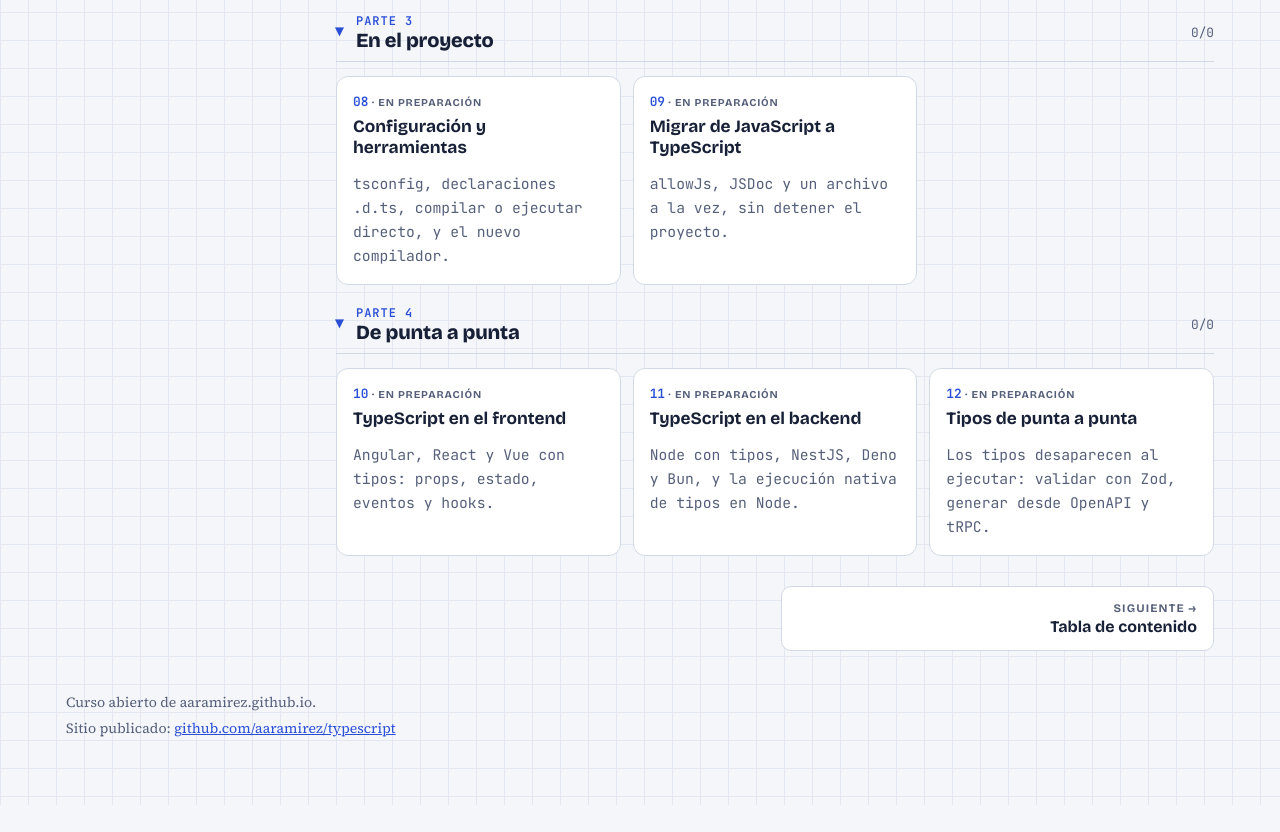
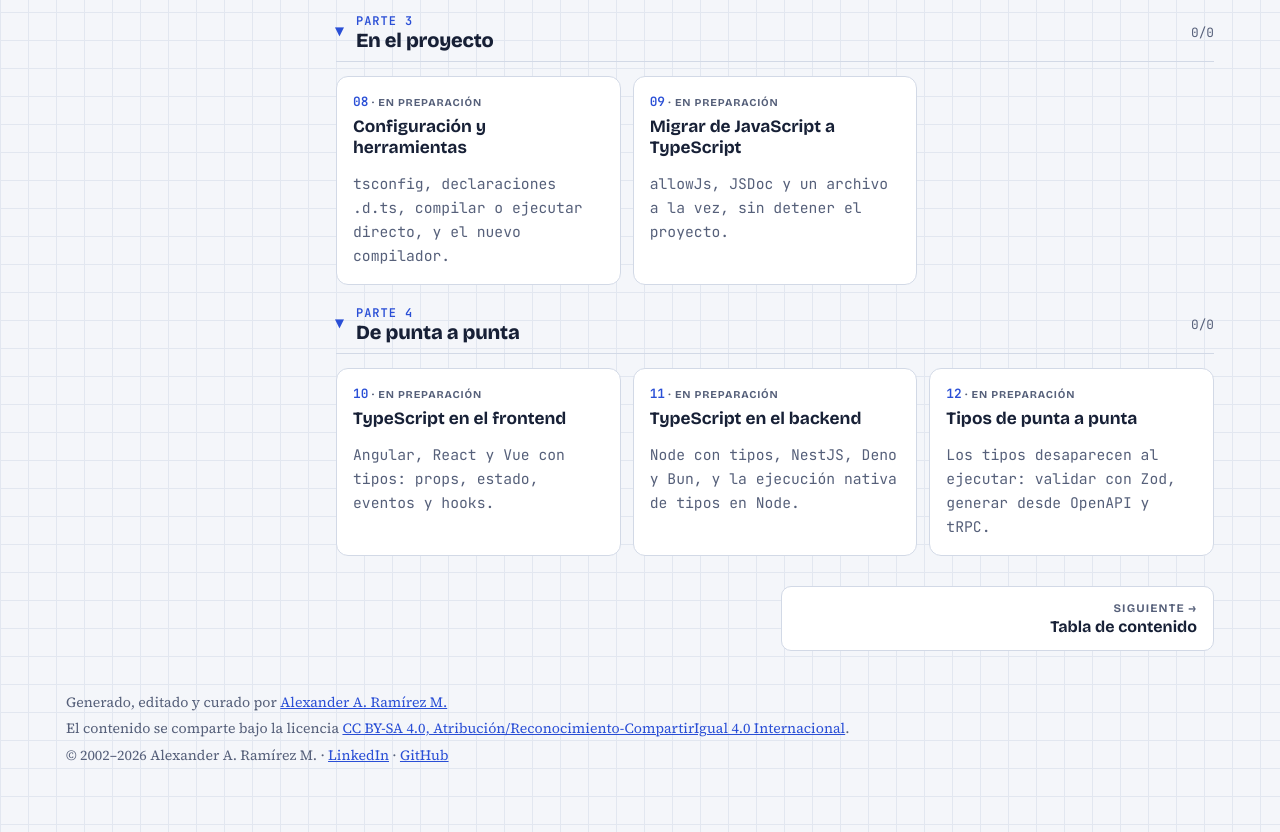
Before and after one commit to aaramirez/typescript, a plain HTML site: page index.html in a window 1280 px wide. Shown: the part 1780-2612 px from the top of the page. Before the commit the page ends 2585 px from the top, so only its background shows below. Drawn offline with nearby package versions, Linux system fonts and the light colour scheme.

Commit message:
Pie común: autoría, licencia CC BY-SA 4.0 y año que se actualiza solo

```diff
--- a/index.html
+++ b/index.html
@@ -87,7 +87,7 @@ height="0" width="0" style="display:none;visibility:hidden"></iframe></noscript>
 <nav class="pager" id="pager" aria-label="Capítulo anterior y siguiente"></nav>
 </main>
 </div>
-<footer><span>Curso abierto de aaramirez.github.io.</span><span>Sitio publicado: <a href="https://github.com/aaramirez/typescript" target="_blank" rel="noopener">github.com/aaramirez/typescript</a></span></footer>
+<footer><span>Generado, editado y curado por <a href="https://www.linkedin.com/in/alexander-ramirez-morales/" target="_blank" rel="noopener">Alexander A. Ramírez M.</a></span><span>El contenido se comparte bajo la licencia <a href="https://creativecommons.org/licenses/by-sa/4.0/deed.es" target="_blank" rel="noopener">CC BY-SA 4.0, Atribución/Reconocimiento-CompartirIgual 4.0 Internacional</a>.</span><span>© 2002–<span data-anio>2026</span> Alexander A. Ramírez M. · <a href="https://www.linkedin.com/in/alexander-ramirez-morales/" target="_blank" rel="noopener">LinkedIn</a> · <a href="https://github.com/aaramirez" target="_blank" rel="noopener">GitHub</a></span><script>document.querySelectorAll('[data-anio]').forEach(function (e) { e.textContent = new Date().getFullYear(); });</script></footer>
 </div>
 <script src="assets/lab.js"></script>
 </body>
```
Also changed, not shown: temario.html (+1 -1 lines).
